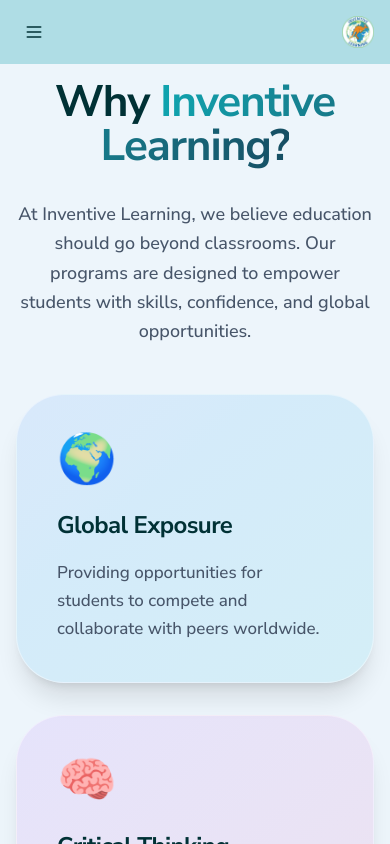
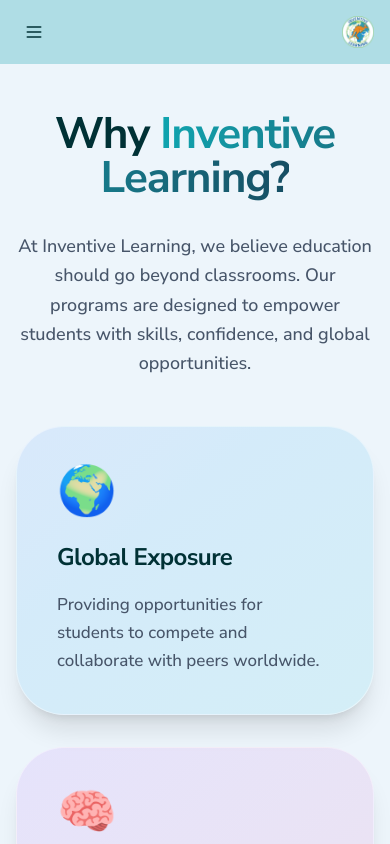
Before and after one commit to kainatkiranrashid2/inventivelearningwebsite, a Next.js app: page /whyinventivelearning in a window 390 px wide. Shown: the top 844 px of the page. Built offline with nearby package versions, Linux system fonts and the light colour scheme.

Commit message:
`Update page.tsx: change py-20 to py-28 in section class`

```diff
--- a/app/aboutus/page.tsx
+++ b/app/aboutus/page.tsx
@@ -3,7 +3,7 @@
 
 const AboutUs = () => {
   return (
-    <section className="relative bg-[#edf5fbf8] py-20 lg:py-32 overflow-hidden">
+    <section className="relative bg-[#edf5fbf8] py-28 lg:py-32 overflow-hidden">
       <div className="container mx-auto px-6 relative z-10">
         {/* Heading */}
         <div className="text-center mb-12 lg:mb-16">
--- a/app/whyinventivelearning/page.tsx
+++ b/app/whyinventivelearning/page.tsx
@@ -2,7 +2,7 @@
 
 const WhyInventiveLearning = () => {
   return (
-    <section className="relative bg-[#edf5fbf8] py-20 lg:py-32 overflow-hidden">
+    <section className="relative bg-[#edf5fbf8] py-28 lg:py-32 overflow-hidden">
       <div className="container mx-auto px-6 relative z-10">
         {/* Heading */}
         <div className="text-center mb-12 lg:mb-16">
```
